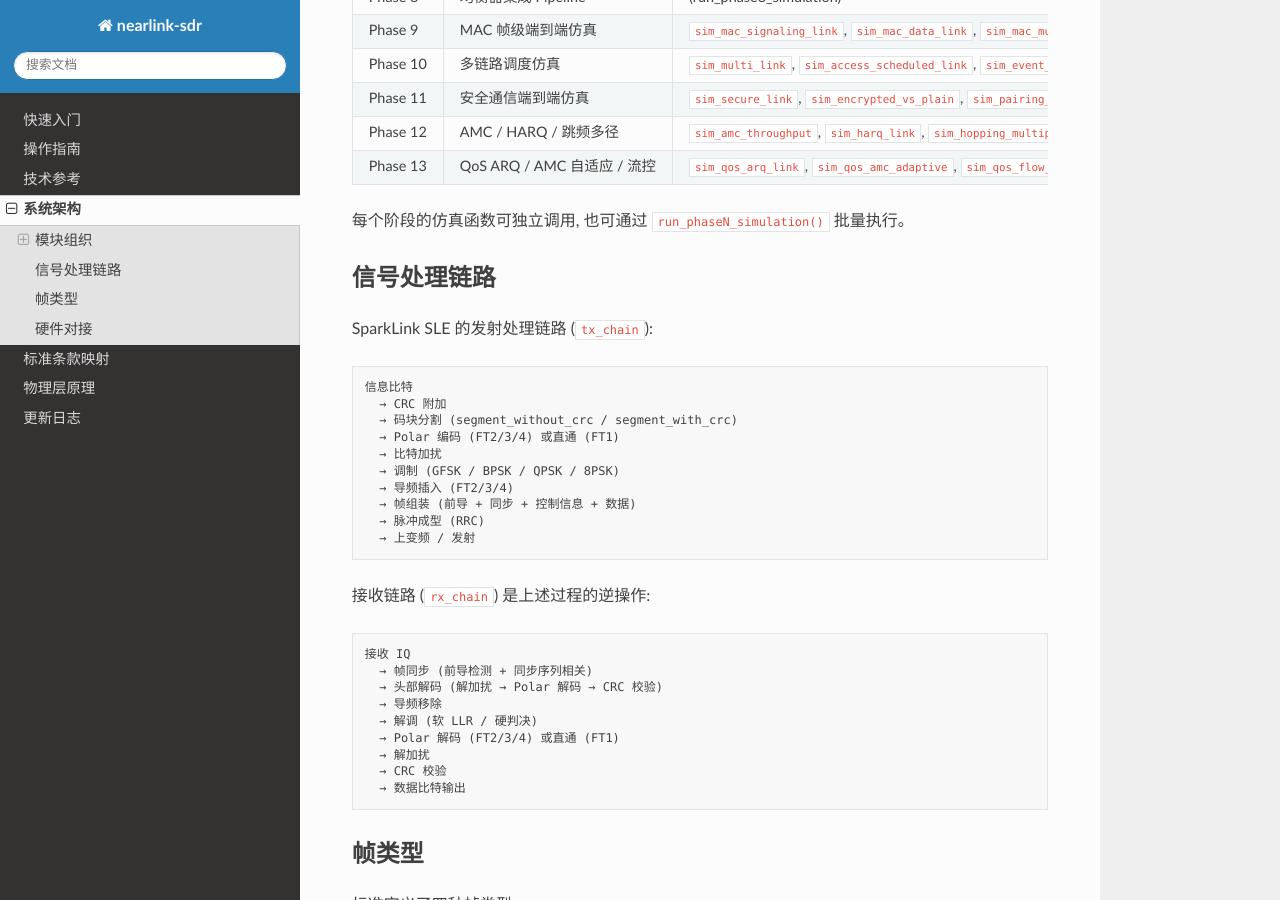
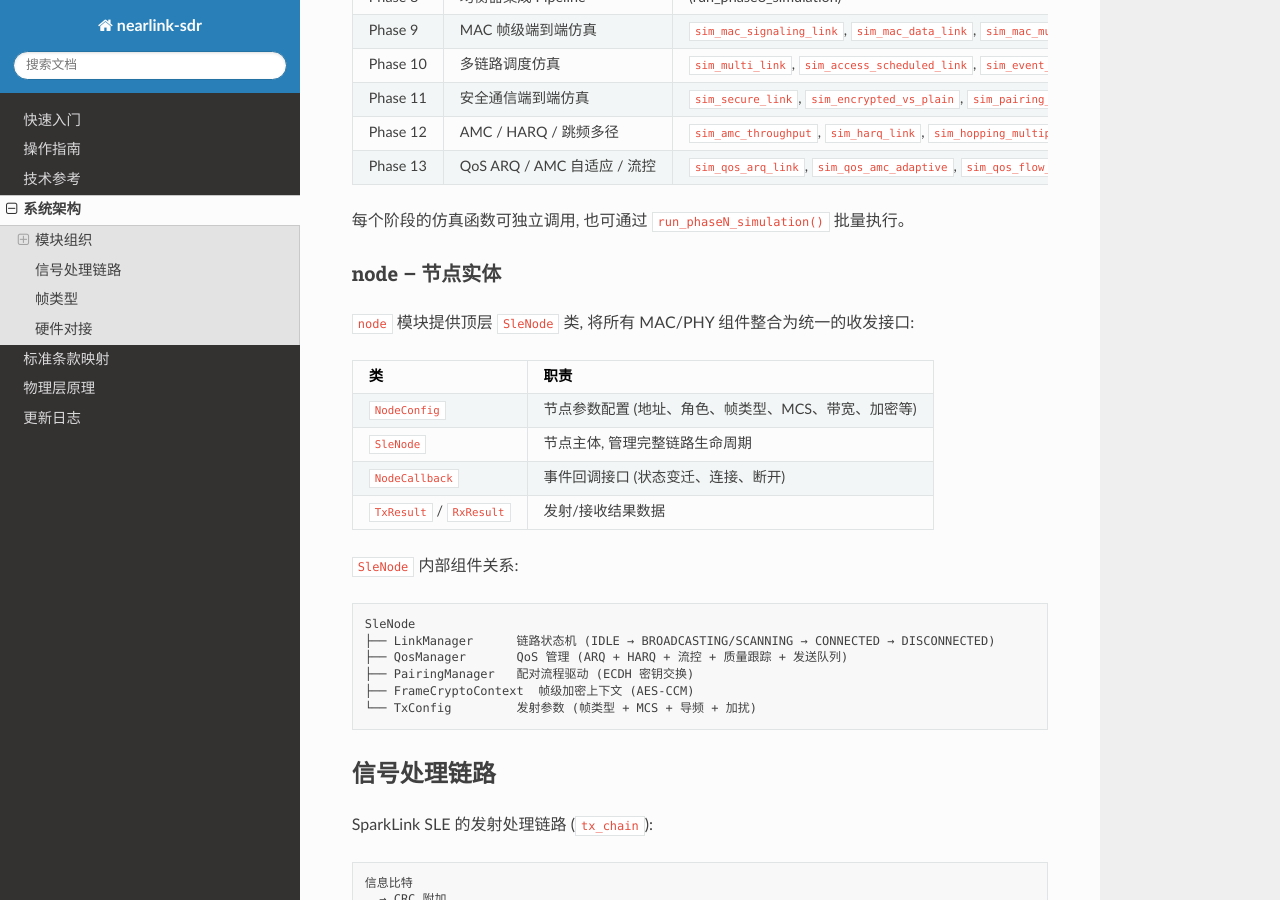
Before and after one commit to OpenSparklink/nearlink_sdr_sim, a Sphinx documentation site: the page built from docs/explanation/architecture.md, in a window 1280 px wide and 900 px high, scrolled down 2430 px. Built offline with Sphinx 7.4.7 and the Read the Docs theme 3.1.0, drawn with Linux system fonts in a browser that asks for light colours; pages that are not in the unit, such as notebooks, are missing from menus.

Commit message:
docs: 补充 SLE 节点实体文档
- docs/reference/index.md: 添加 node 模块 API 参考
- docs/how-to/node-usage.md: 节点使用指南 (创建/连接/收发/配对/回调/MCS)
- docs/explanation/architecture.md: 添加节点实体架构说明与内部组件关系
- docs/explanation/standard-mapping.md: 添加 node 模块映射条目

````diff
--- a/docs/explanation/architecture.md
+++ b/docs/explanation/architecture.md
@@ -87,6 +87,28 @@ nearlink_sdr/
 
 每个阶段的仿真函数可独立调用, 也可通过 `run_phaseN_simulation()` 批量执行。
 
+### node -- 节点实体
+
+`node` 模块提供顶层 `SleNode` 类, 将所有 MAC/PHY 组件整合为统一的收发接口:
+
+| 类 | 职责 |
+|-----|------|
+| `NodeConfig` | 节点参数配置 (地址、角色、帧类型、MCS、带宽、加密等) |
+| `SleNode` | 节点主体, 管理完整链路生命周期 |
+| `NodeCallback` | 事件回调接口 (状态变迁、连接、断开) |
+| `TxResult` / `RxResult` | 发射/接收结果数据 |
+
+`SleNode` 内部组件关系:
+
+```
+SleNode
+├── LinkManager      链路状态机 (IDLE → BROADCASTING/SCANNING → CONNECTED → DISCONNECTED)
+├── QosManager       QoS 管理 (ARQ + HARQ + 流控 + 质量跟踪 + 发送队列)
+├── PairingManager   配对流程驱动 (ECDH 密钥交换)
+├── FrameCryptoContext  帧级加密上下文 (AES-CCM)
+└── TxConfig         发射参数 (帧类型 + MCS + 导频 + 加扰)
+```
+
 ## 信号处理链路
 
 SparkLink SLE 的发射处理链路 (`tx_chain`):
````
Also changed, not shown: docs/explanation/standard-mapping.md (+1 -0 lines), docs/how-to/index.md (+1 -0 lines), docs/how-to/node-usage.md (added, +142 -0 lines), docs/reference/index.md (+6 -0 lines).
